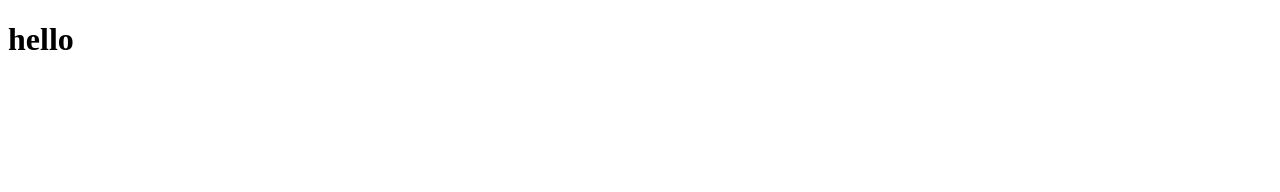
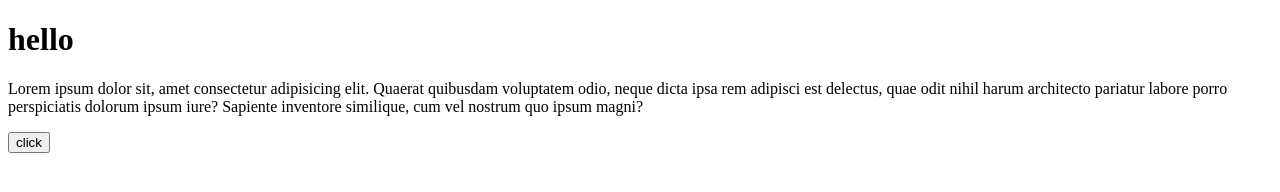
Before and after one commit to GithubKavita83600/repo2, a plain HTML site: page repo1/index.html in a window 1280 px wide. Drawn offline with Linux system fonts and the light colour scheme.

Commit message:
after add button

```diff
--- a/repo1/index.html
+++ b/repo1/index.html
@@ -7,5 +7,7 @@
 </head>
 <body>
     <h1>hello</h1>
+    <p>Lorem ipsum dolor sit, amet consectetur adipisicing elit. Quaerat quibusdam voluptatem odio, neque dicta ipsa rem adipisci est delectus, quae odit nihil harum architecto pariatur labore porro perspiciatis dolorum ipsum iure? Sapiente inventore similique, cum vel nostrum quo ipsum magni?</p>
+    <button>click</button>
 </body>
 </html>
```
